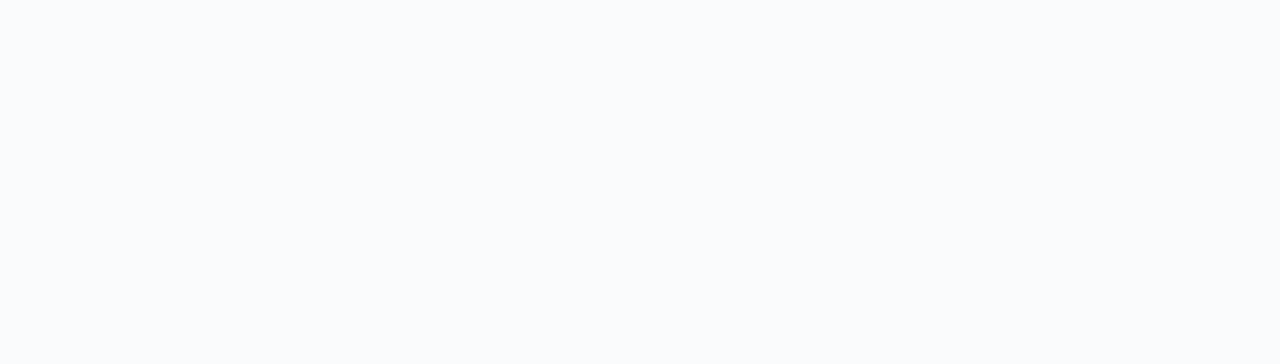
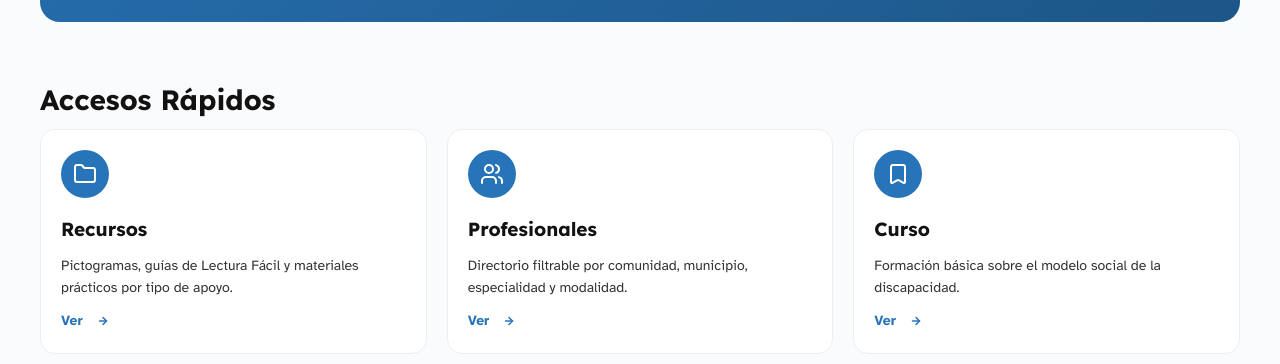
Before and after one commit to a1-soto/NeuroHub, a React (Vite) app: page / in a window 1280 px wide. Shown: the part 588-952 px from the top of the page. Before the commit the page ends 800 px from the top, so only its background shows below. Built offline with nearby package versions, Linux system fonts and the light colour scheme.

Commit message:
feat: Build AccesosRapidos section with QuickCard
Add the 3-card quick-access section (Recursos, Profesionales, Curso)
to Inicio, plus two shared index.css tokens/classes it needed
(--border-subtle, .section-title/.section-sub).

```diff
--- /dev/null
+++ b/src/components/AccesosRapidos/AccesosRapidos.css
@@ -0,0 +1,111 @@
+.accesos-rapidos {
+    margin-top: 56px;
+}
+
+.quick-grid {
+    display: grid;
+    grid-template-columns: repeat(3, 1fr);
+    gap: 20px;
+}
+
+.quick-card {
+    background-color: var(--white);
+    border: 1px solid var(--border-subtle);
+    border-radius: 15px;
+    padding: 20px;
+    display: flex;
+    flex-direction: column;
+    gap: 10px;
+    transition: box-shadow var(--motion);
+}
+
+.quick-card:hover {
+    box-shadow: 0 6px 18px rgba(0, 0, 0, 0.07);
+}
+
+.quick-card__icon {
+    width: 48px;
+    height: 48px;
+    border-radius: 50%;
+    background-color: var(--primary-blue);
+    padding: 12px;
+    display: flex;
+    align-items: center;
+    justify-content: center;
+    margin-bottom: 6px;
+    color: var(--white);
+}
+
+.quick-card__icon svg {
+    width: 100%;
+    height: 100%;
+    display: block;
+}
+
+.quick-card__title {
+    font-size: calc(19px * var(--text-scale));
+}
+
+.quick-card__description {
+    color: var(--text-secondary);
+    font-size: calc(14px * var(--text-scale));
+    flex: 1;
+}
+
+.quick-card__link {
+    display: inline-flex;
+    align-items: center;
+    gap: 8px;
+    color: var(--primary-blue);
+    font-weight: 700;
+    font-size: 14px;
+    text-decoration: none;
+    align-self: flex-start;
+}
+
+.quick-card__link-icon {
+    width: 24px;
+    height: 24px;
+    border-radius: 50%;
+    padding: 6px;
+    display: flex;
+    align-items: center;
+    justify-content: center;
+    color: var(--primary-blue);
+    transition:
+        background var(--motion),
+        color var(--motion),
+        border-color var(--motion);
+}
+
+.quick-card__link-icon svg {
+    width: 100%;
+    height: 100%;
+    display: block;
+}
+
+.quick-card__link:hover .quick-card__link-icon {
+    background: var(--primary-blue);
+    color: white;
+}
+
+/* MEDIA QUERIES */
+@media (max-width: 900px) {
+    .quick-card {
+        padding: 16px;
+        gap: 6px;
+    }
+
+    .quick-card__icon {
+        width: 36px;
+        height: 36px;
+    }
+
+    .quick-card__title {
+        font-size: calc(15px * var(--text-scale));
+    }
+
+    .quick-card__description {
+        font-size: calc(12px * var(--text-scale));
+    }
+}
--- a/src/components/AccesosRapidos/AccesosRapidos.jsx
+++ b/src/components/AccesosRapidos/AccesosRapidos.jsx
@@ -1,5 +1,40 @@
+import { Folder, Users, Bookmark } from 'lucide-react';
+import QuickCard from './QuickCard';
+import './AccesosRapidos.css';
+
+const accesos = [
+    {
+        icon: Folder,
+        title: 'Recursos',
+        description:
+            'Pictogramas, guías de Lectura Fácil y materiales prácticos por tipo de apoyo.',
+        href: '/recursos',
+    },
+    {
+        icon: Users,
+        title: 'Profesionales',
+        description: 'Directorio filtrable por comunidad, municipio, especialidad y modalidad.',
+        href: '/profesionales',
+    },
+    {
+        icon: Bookmark,
+        title: 'Curso',
+        description: 'Formación básica sobre el modelo social de la discapacidad.',
+        href: '/curso',
+    },
+];
+
 function AccesosRapidos() {
-    return null;
+    return (
+        <section className="accesos-rapidos">
+            <h2 className="section-title">Accesos Rápidos</h2>
+            <div className="quick-grid">
+                {accesos.map((item) => (
+                    <QuickCard key={item.title} {...item} />
+                ))}
+            </div>
+        </section>
+    );
 }
 
 export default AccesosRapidos;
--- a/src/components/AccesosRapidos/QuickCard.jsx
+++ b/src/components/AccesosRapidos/QuickCard.jsx
@@ -1,5 +1,23 @@
-function QuickCard() {
-    return null;
+import { Link } from 'react-router-dom';
+import { ArrowRight } from 'lucide-react';
+
+function QuickCard({ icon: Icon, title, description, href }) {
+    return (
+        <div className="quick-card">
+            <div className="quick-card__icon">
+                <Icon aria-hidden="true" />
+            </div>
+            <h3 className="quick-card__title">{title}</h3>
+            <p className="quick-card__description">{description}</p>
+            <Link to={href} className="quick-card__link">
+                {' '}
+                Ver{' '}
+                <span className="quick-card__link-icon">
+                    <ArrowRight strokeWidth={3} aria-hidden="true" />
+                </span>
+            </Link>
+        </div>
+    );
 }
 
 export default QuickCard;
--- a/src/components/Hero/Hero.css
+++ b/src/components/Hero/Hero.css
@@ -6,6 +6,7 @@
     background: linear-gradient(135deg, var(--primary-blue), var(--primary-blue-dark));
     border-radius: 20px;
     padding: 48px;
+    margin-top: 56px;
 }
 
 .hero :focus-visible {
--- a/src/index.css
+++ b/src/index.css
@@ -12,6 +12,8 @@
     --white: #ffffff;
     --page-bg: #fafbfc;
 
+    --border-subtle: #eceff1;
+
     --font-heading: 'Lexend', sans-serif;
     --font-body: 'Atkinson Hyperlegible', sans-serif;
 
@@ -23,12 +25,15 @@
 html[data-text-size='-1'] {
     --text-scale: 0.9;
 }
+
 html[data-text-size='0'] {
     --text-scale: 1;
 }
+
 html[data-text-size='1'] {
     --text-scale: 1.15;
 }
+
 html[data-text-size='2'] {
     --text-scale: 1.3;
 }
@@ -36,9 +41,11 @@
 html[data-line-height='normal'] {
     --line-height-body: 1.5;
 }
+
 html[data-line-height='amplio'] {
     --line-height-body: 1.8;
 }
+
 html[data-line-height='espaciado'] {
     --line-height-body: 2.1;
 }
@@ -105,6 +112,7 @@
 a {
     color: inherit;
 }
+
 img {
     max-width: 100%;
     display: block;
@@ -155,21 +163,36 @@
         border-color var(--motion),
         transform var(--motion);
 }
+
 .btn:active {
     transform: translateY(1px);
 }
+
 .btn--primary {
     background: var(--white);
     color: var(--primary-blue);
 }
+
 .btn--outline-white {
     background: transparent;
     color: var(--white);
     border-color: var(--white);
 }
+
 .btn--primary:hover,
 .btn--outline-white:hover {
     background: rgba(255, 255, 255, 0.15);
     color: var(--white);
     border-color: var(--white);
 }
+
+.section-title {
+    font-size: calc(28px * var(--text-scale));
+    margin-bottom: 6px;
+}
+
+.section-sub {
+    color: var(--text-secondary);
+    font-size: calc(15px * var(--text-scale));
+    margin-bottom: 24px;
+}
--- a/src/pages/InicioPage.jsx
+++ b/src/pages/InicioPage.jsx
@@ -1,9 +1,11 @@
+import AccesosRapidos from '../components/AccesosRapidos/AccesosRapidos';
 import Hero from '../components/Hero/Hero';
 
 function InicioPage() {
     return (
         <>
             <Hero />
+            <AccesosRapidos />
         </>
     );
 }
```
